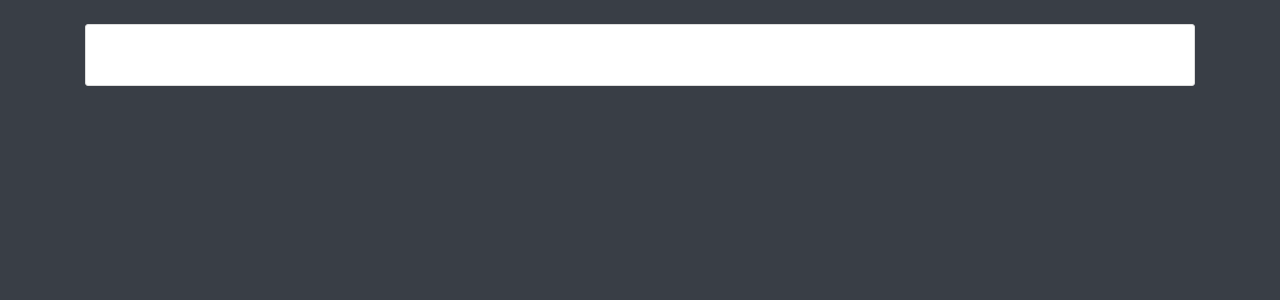
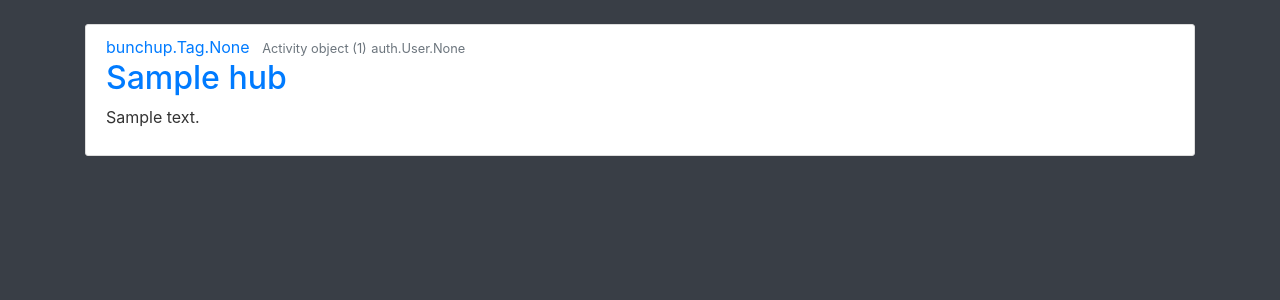
Before and after one commit to lloydtao/Hackathon-NASA-2020, a Django app: page / in a window 1280 px wide. Shown: the part 56-356 px from the top of the page. Run offline with Django 3.2, Linux system fonts and the light colour scheme; tables that the repository leaves empty hold one stand-in row (values such as "Sample post"); some libraries are stand-ins or nearby versions.

Commit message:
Display hubs on home page

```diff
--- a/src/bunchup/templates/bunchup/index.html
+++ b/src/bunchup/templates/bunchup/index.html
@@ -6,11 +6,12 @@
 			<img class="rounded-circle article-img" src="{{ hub.author.profile.image.url }}">
 			<div class="media-body">
 				<div class="article-metadata">
-					<a class="mr-2" href="{% url 'user-hubs' hub.author.username %}">{{ hub.author }}</a>
-					<small class="text-muted">{{ hub.date|date:"d-M-Y" }}</small>
+					<a class="mr-2" href="#">{{ hub.tags }}</a>
+					<small class="text-muted">{{ hub.activity }}</small>
+					<small class="text-muted">{{ hub.users }}</small>
 				</div>
-				<h2><a class="article-title" href="{% url 'hub-detail' hub.id %}">{{ hub.title }}</a></h2>
-				<p class="article-content">{{ hub.content }}</p>
+				<h2><a class="article-title" href="{% url 'bunchup-hub' hub.id %}">{{ hub.name }}</a></h2>
+				<p class="article-content">{{ hub.description }}</p>
 			</div>
 		</article>
 	{% endfor %}
```
